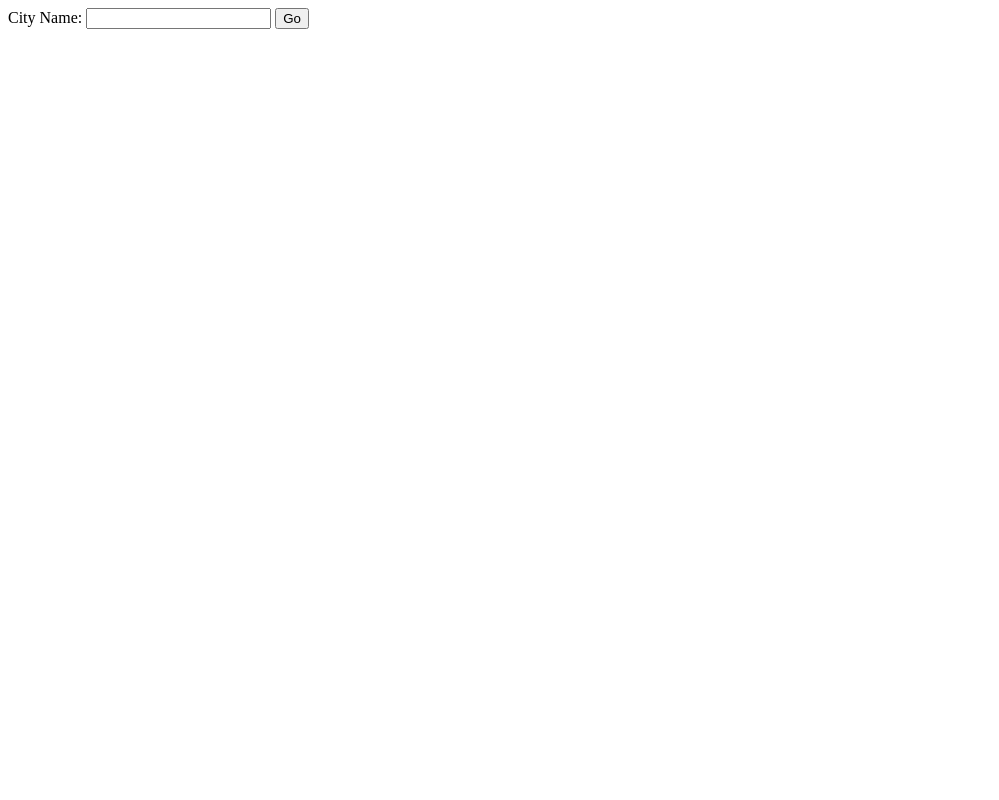
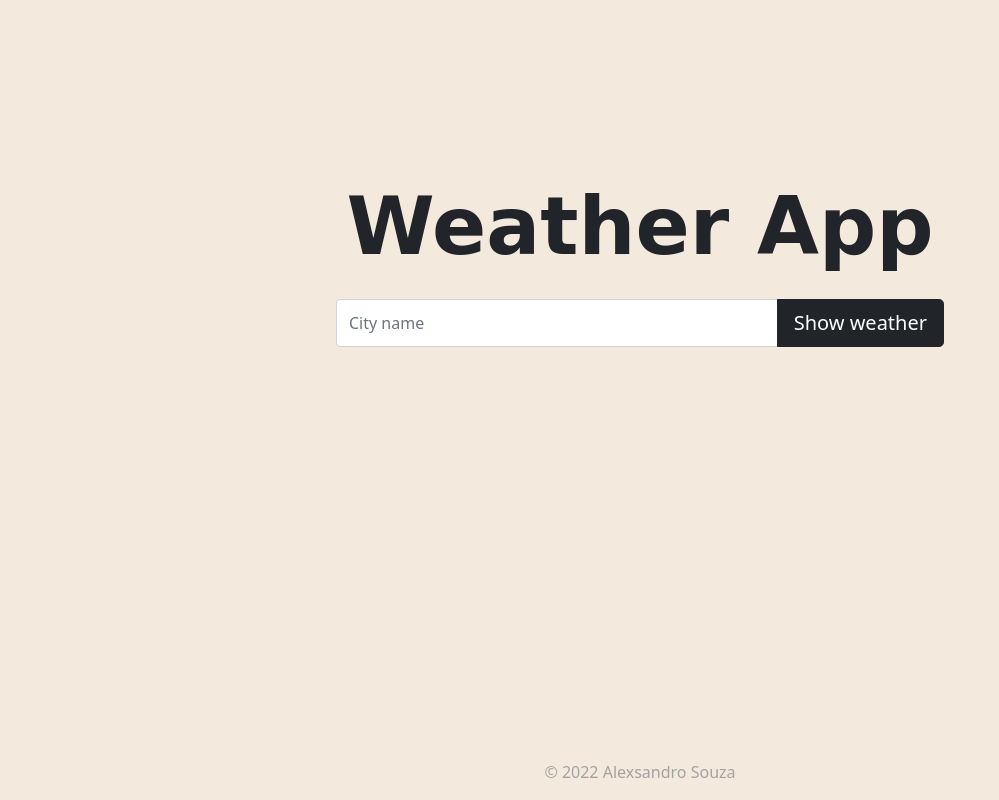
Before and after one commit to arekisuu/weather, a website: page index.html in a window 1280 px wide. Shown: the whole page, without its empty margins (0-999 px from the left). Drawn offline with nearby package versions, Linux system fonts and the light colour scheme; a web font is replaced by a local one.

Commit message:
Add CSS and Bootstrap

```diff
--- a/index.html
+++ b/index.html
@@ -1,17 +1,24 @@
 <!DOCTYPE html>
 <html lang="en" dir="ltr">
+  <head>
+    <meta charset="utf-8" />
+    <title>Weather App</title>
+    <link rel="preconnect" href="https://fonts.googleapis.com">
+    <link rel="preconnect" href="https://fonts.gstatic.com" crossorigin>
+    <link href="https://fonts.googleapis.com/css2?family=Send+Flowers&display=swap" rel="stylesheet">
+    <link href="https://cdn.jsdelivr.net/npm/bootstrap@5.1.3/dist/css/bootstrap.min.css" rel="stylesheet" integrity="sha384-1BmE4kWBq78iYhFldvKuhfTAU6auU8tT94WrHftjDbrCEXSU1oBoqyl2QvZ6jIW3" crossorigin="anonymous">
+    <link rel="stylesheet" href="styles.css" />
+  </head>
 
-<head>
-  <meta charset="utf-8">
-  <title>Weather App</title>
-</head>
+  <body>
+    <h1 class="main-header">Weather App</h1>
+    <form class="" action="/" method="post">
+      <div class="input-group mb-3 w-50 p-3 mx-auto">
+        <input class="form-control" id="cityInput" type="text" name="cityName" placeholder="City name"/>
+        <button class="btn btn-dark btn-lg" type="submit">Show weather</button>
+      </div>
+    </form>
 
-<body>
-  <form action="/" method="post">
-    <label for="cityInput">City Name: </label>
-    <input id="cityInput" type="text" name="cityName">
-    <button type="submit">Go</button>
-  </form>
-</body>
-
+    <footer><p>© 2022 Alexsandro Souza</p></footer>
+  </body>
 </html>
--- /dev/null
+++ b/styles.css
@@ -0,0 +1,28 @@
+* {
+    margin: 0;
+    padding: 0;
+  }
+
+  body {
+      background-color: #F3E9DD;
+  }
+
+  .main-header {
+    font-family: 'Send Flowers', cursive;
+    font-weight: bold;
+    font-size: 5rem;
+    margin-top: 14%;
+    text-align: center;
+  }
+
+  footer {
+    position: absolute;
+    text-align: center;
+    bottom: 0;
+    width: 100%;
+    height: 2.5rem;
+  }
+
+  footer p {
+    color: #a3a3a3;
+  }
```
